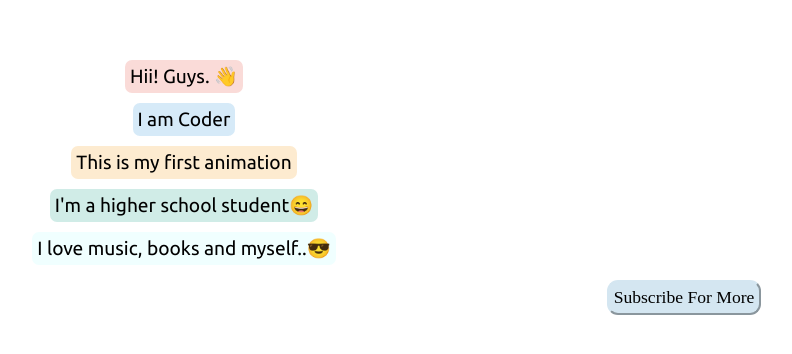
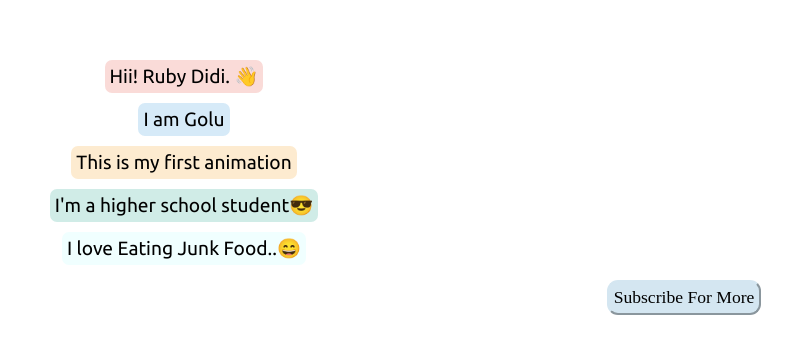
Before and after one commit to Codepanti/animation-webpage, a plain HTML site: page index.html in a window 1280 px wide. Shown: the part 210-564 px from the top of the page, without its empty margins (456-1248 px from the left). Drawn offline with Linux system fonts and the light colour scheme; a web font is replaced by a local one.

Commit message:
index.html

```diff
--- a/index.html
+++ b/index.html
@@ -12,19 +12,19 @@
       <div id="container">
 
         <div class="item item1 fromLeft">
-            <p>Hii! Guys. 👋</p>
+            <p>Hii! Ruby Didi. 👋</p>
         </div>
         <div class="item item2 fromRight">
-            <p>I am Coder</p>
+            <p>I am Golu</p>
         </div>
         <div class="item item3 fromLeft">
             <p>This is my first animation</p>
         </div>
         <div class="item item4 fromRight">
-            <p>I'm a higher school student😄</p>
+            <p>I'm a higher school student😎</p>
         </div>
         <div class="item item5 fromLeft">
-            <p>I love music, books and myself..😎</p>
+            <p>I love Eating Junk Food..😄</p>
         </div>
         <div class="item item6 fromRight">
             <button><a href="https://youtube.com/@Codepanti?si=sqHGPZl6SwqzdEK4">Subscribe For More</a></button>
```
